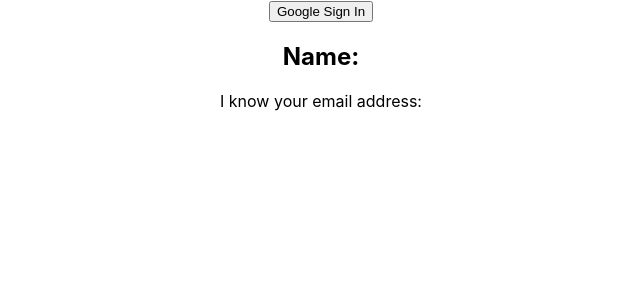
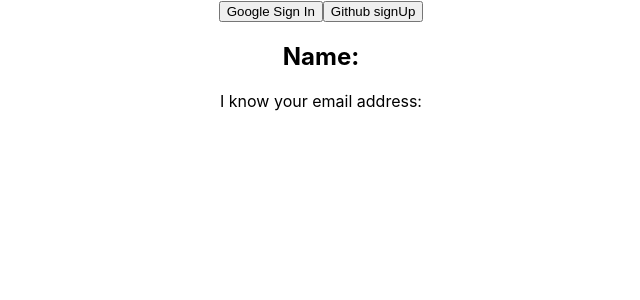
Before and after one commit to rahathossain3/simple-firebase-authentication-m56, a React (Create React App) app: page / in a window 1280 px wide. Shown: the top 300 px of the page, without its empty margins (319-959 px from the left). Built offline with nearby package versions, Linux system fonts and the light colour scheme.

Commit message:
github login system addeed

```diff
--- a/src/App.js
+++ b/src/App.js
@@ -1,5 +1,5 @@
 import './App.css';
-import { getAuth, GoogleAuthProvider, signInWithPopup, signOut } from "firebase/auth";
+import { getAuth, GithubAuthProvider, GoogleAuthProvider, signInWithPopup, signOut } from "firebase/auth";
 import app from './firebase.init';
 import { useState } from 'react';
 
@@ -12,13 +12,17 @@
   const [user, setUser] = useState({});
 
   // google provider call
-  const provider = new GoogleAuthProvider();
+  const googleProvider = new GoogleAuthProvider();
+  // github provider
+  const githubProvider = new GithubAuthProvider();
 
-  // for sign IN----------------
+
+
+  // for google sign IN----------------
   const handleGoogleSignIn = () => {
     // when click a button
     // for a pop up menu
-    signInWithPopup(auth, provider)
+    signInWithPopup(auth, googleProvider)
       .then(result => {
         const user = result.user;
         //set user-------------------------
@@ -34,6 +38,22 @@
   }
 
 
+  // github signin-----------------
+  const handleGithubSignIn = () => {
+    signInWithPopup(auth, githubProvider)
+      .then(result => {
+        const user = result.user;
+        console.log(user)
+      })
+
+      .catch(error => {
+        console.error(error);
+      })
+  }
+
+
+
+  // google sign Out-------------
 
   const handleSingOut = () => {
     signOut(auth)
@@ -43,7 +63,6 @@
       .catch(error => {
         setUser({});
       })
-
   }
 
   return (
@@ -53,7 +72,11 @@
         //conditional rendering -------------
         user.email ? <button onClick={handleSingOut} > Sign Out</button>
           :
-          <button onClick={handleGoogleSignIn}>Google Sign In</button>
+          <>
+            <button onClick={handleGoogleSignIn}>Google Sign In</button>
+            <button onClick={handleGithubSignIn} >Github signUp</button>
+          </>
+
       }
 
       {/* <button onClick={handleGoogleSignIn}>Google Sign In</button>
```
